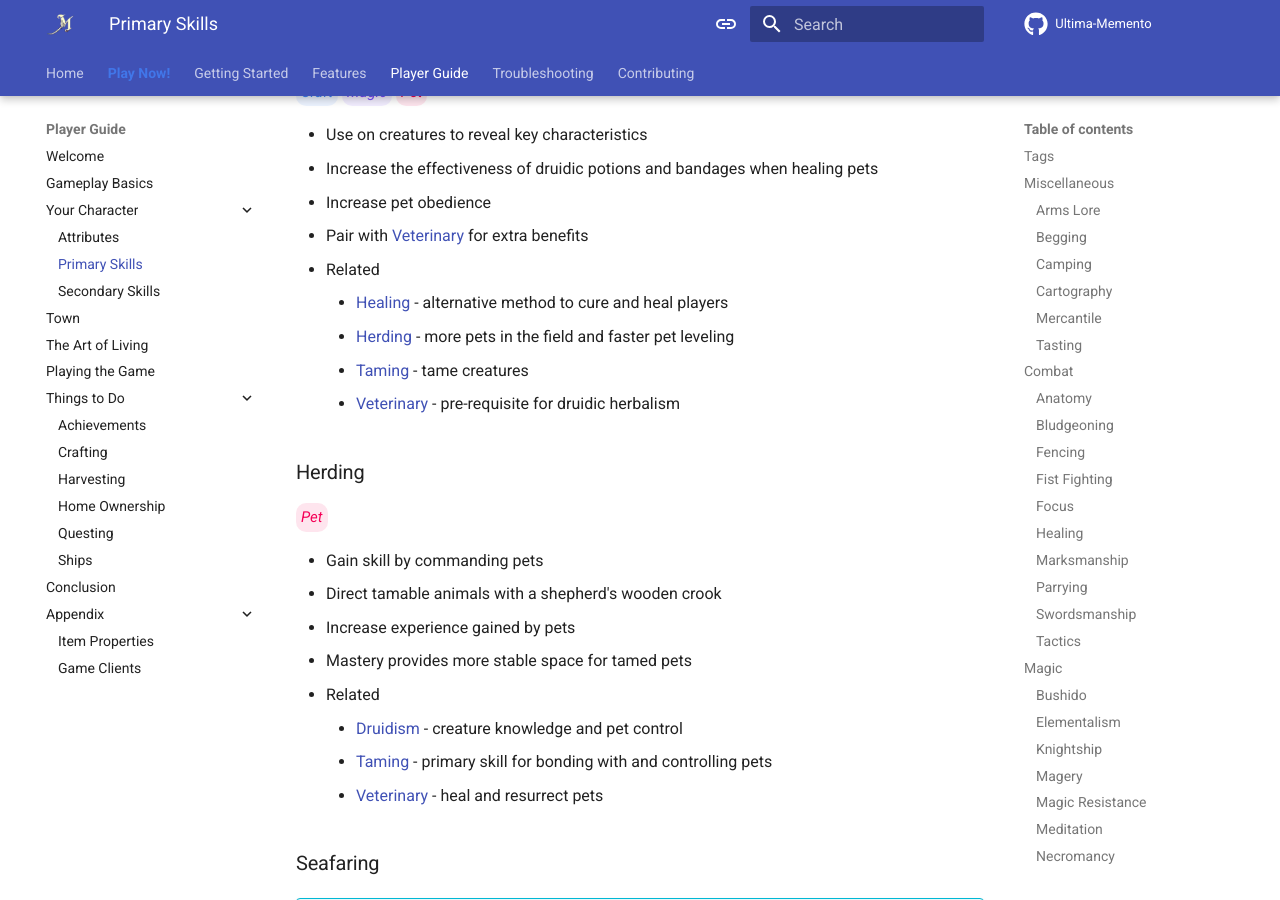
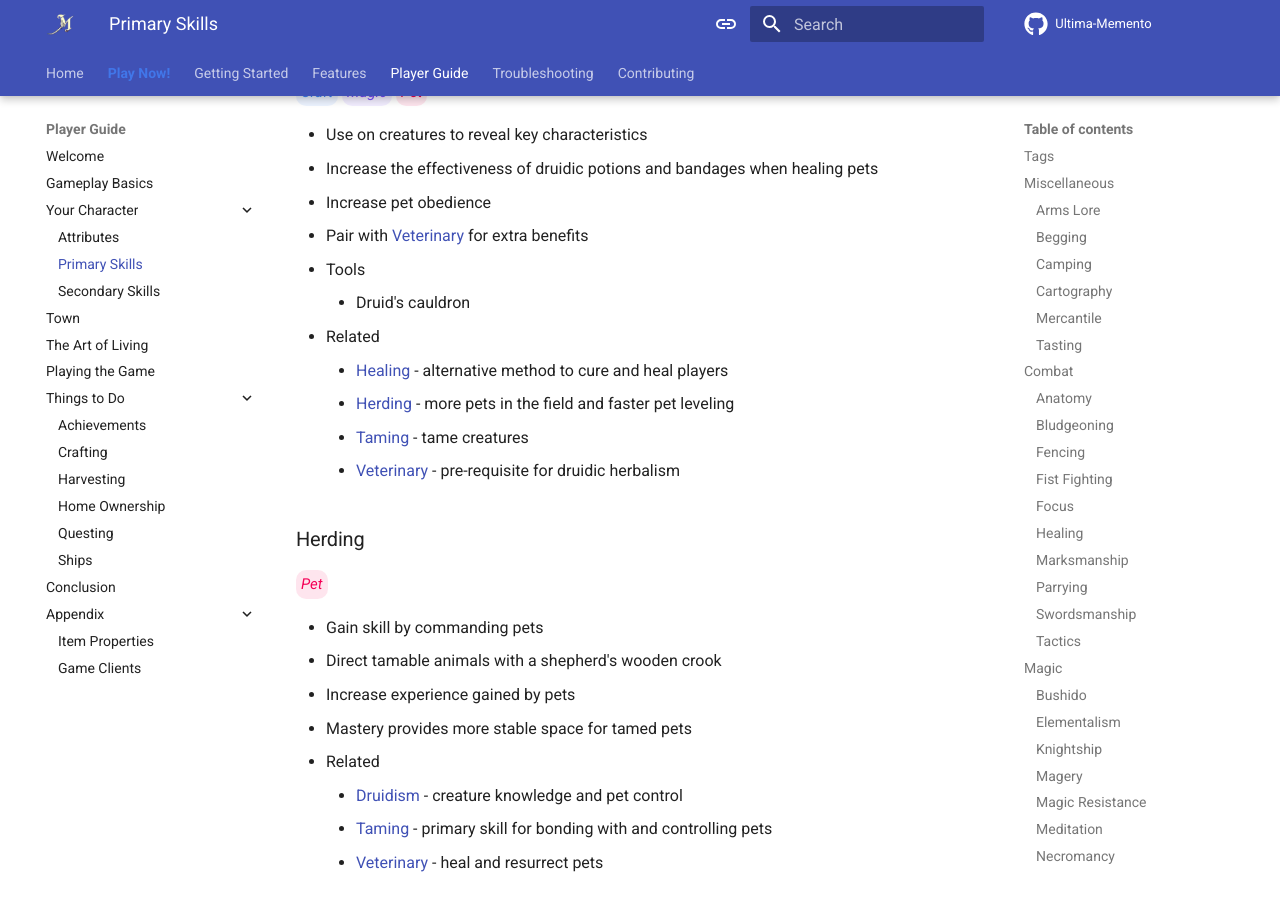
Before and after one commit to Jascen/Memento-Site, an MkDocs documentation site: the page built from docs/guide/skills-primary.md, in a window 1280 px wide and 900 px high, scrolled down 13730 px. Built offline with MkDocs 1.6.1 and Material for MkDocs 9.7.7, drawn with Linux system fonts in a browser that asks for light colours; comment, search, counter and statistics services are not loaded.

Commit message:
- Add tool

```diff
--- a/docs/guide/skills-primary.md
+++ b/docs/guide/skills-primary.md
@@ -426,6 +426,8 @@ Most skills are considered *Primary* skills. The following skills <u>will be cou
 - Increase the effectiveness of druidic potions and bandages when healing pets
 - Increase pet obedience
 - Pair with [Veterinary](#veterinary) for extra benefits
+- Tools
+	- Druid's cauldron
 - Related
 	- [Healing](#healing) - alternative method to cure and heal players
 	- [Herding](#herding) - more pets in the field and faster pet leveling
```
